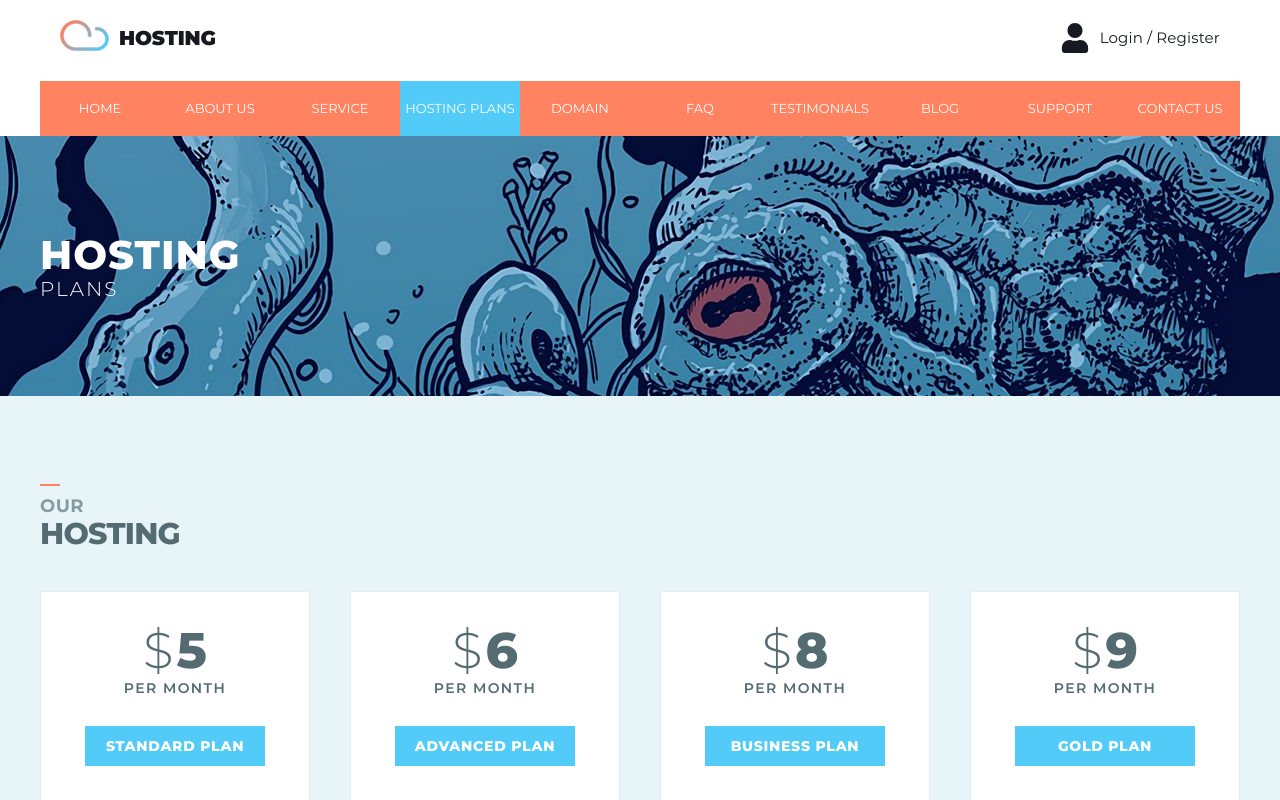
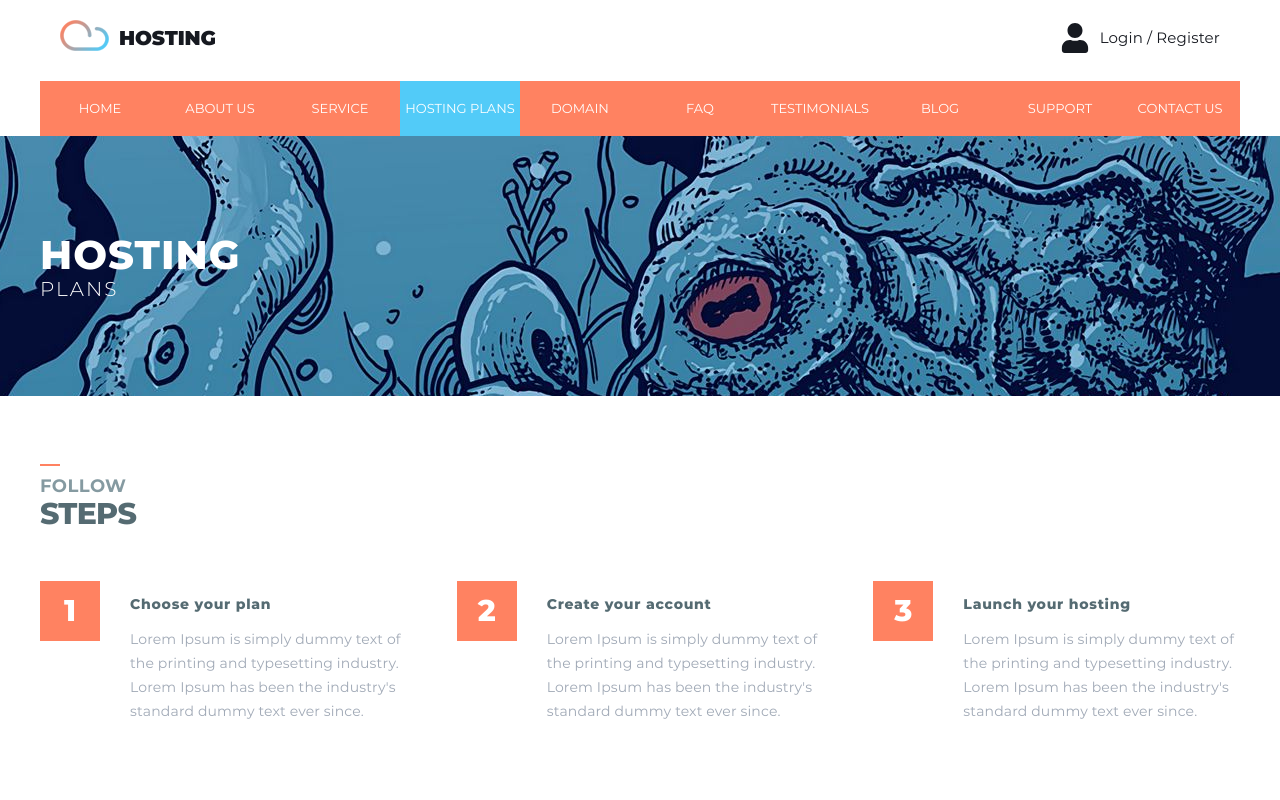
Before and after one commit to NN-coder/Hosting, a React (Create React App) app: page /hosting-plans in a window 1280 px wide. Shown: the top 800 px of the page. Built offline with nearby package versions, Linux system fonts and the light colour scheme.

Commit message:
Adds the "Follow steps" section

```diff
--- /dev/null
+++ b/src/components/mainContentSections/HostingPlans/FollowSteps/FollowSteps.tsx
@@ -0,0 +1,52 @@
+import React from 'react';
+import styled from 'styled-components';
+
+import StyledWrapper from '../../../StyledWrapper';
+import StyledStandardSectionTitle from '../../../StyledStandardSectionTitle';
+import StyledStepCard from './StyledStepCard';
+
+const FollowStepsWrapper = styled(StyledWrapper)`
+  display: grid;
+  grid-template-columns: repeat(auto-fit, minmax(340px, 1fr));
+  gap: 50px;
+  padding: 80px 0 100px;
+
+  @media (max-width: 1250px) {
+    padding: 80px 20px 100px;
+  }
+  @media (max-width: 850px) {
+    justify-items: center;
+  }
+  @media (max-width: 800px) {
+    grid-template-columns: 1fr;
+
+    ${StyledStepCard} {
+      flex-direction: column;
+      align-items: center;
+      max-width: 500px;
+      text-align: center;
+    }
+  }
+`;
+
+const FollowSteps: React.FC = () => (
+  <section>
+    <FollowStepsWrapper>
+      <StyledStandardSectionTitle rowOne="Follow" rowTwo="Steps" />
+      <StyledStepCard number={1} title="Choose your plan">
+        Lorem Ipsum is simply dummy text of the printing and typesetting industry. Lorem Ipsum has
+        been the industry&apos;s standard dummy text ever since.
+      </StyledStepCard>
+      <StyledStepCard number={2} title="Create your account">
+        Lorem Ipsum is simply dummy text of the printing and typesetting industry. Lorem Ipsum has
+        been the industry&apos;s standard dummy text ever since.
+      </StyledStepCard>
+      <StyledStepCard number={3} title="Launch your hosting">
+        Lorem Ipsum is simply dummy text of the printing and typesetting industry. Lorem Ipsum has
+        been the industry&apos;s standard dummy text ever since.
+      </StyledStepCard>
+    </FollowStepsWrapper>
+  </section>
+);
+
+export default FollowSteps;
--- /dev/null
+++ b/src/components/mainContentSections/HostingPlans/FollowSteps/StyledStepCard.tsx
@@ -0,0 +1,52 @@
+import React from 'react';
+import styled from 'styled-components';
+
+const StepCardNumber = styled.div`
+  display: flex;
+  align-items: center;
+  justify-content: center;
+  min-width: 60px;
+  height: 60px;
+  color: white;
+  font-weight: 800;
+  font-size: 3rem;
+  background-color: var(--accent-color);
+`;
+const StepCardInner = styled.div`
+  font-size: 1.4rem;
+`;
+const StepCardTitle = styled.div`
+  margin: 15px 0;
+  color: var(--text-color-primary);
+  font-weight: 800;
+  letter-spacing: 0.05em;
+`;
+const StepCardText = styled.p`
+  color: var(--text-color);
+  line-height: 24px;
+  letter-spacing: 0.01em;
+`;
+
+export interface Props {
+  number: string | number;
+  title: string;
+  children: string;
+  className?: string;
+}
+
+const StepCard: React.FC<Props> = ({ number, title, children: text, className }) => (
+  <div className={className}>
+    <StepCardNumber>{number}</StepCardNumber>
+    <StepCardInner>
+      <StepCardTitle>{title}</StepCardTitle>
+      <StepCardText>{text}</StepCardText>
+    </StepCardInner>
+  </div>
+);
+
+const StyledStepCard = styled(StepCard)`
+  display: flex;
+  column-gap: 30px;
+`;
+
+export default StyledStepCard;
--- a/src/components/mainContentSections/HostingPlans/HostingPlans.tsx
+++ b/src/components/mainContentSections/HostingPlans/HostingPlans.tsx
@@ -3,6 +3,7 @@ import styled from 'styled-components';
 
 import MainContentSectionPromo from '../MainContentSectionPromo/MainContentSectionPromo';
 import OurHosting from '../Home/OurHosting/OurHosting';
+import FollowSteps from './FollowSteps/FollowSteps';
 
 const HostingPlansOurHosting = styled(OurHosting)`
   background-color: var(--blue);
@@ -16,6 +17,7 @@ const HostingPlans: React.FC = () => (
       titleRowTwo="Plans"
       bgPosition="center 65%"
     />
+    <FollowSteps />
     <HostingPlansOurHosting />
   </section>
 );
```
